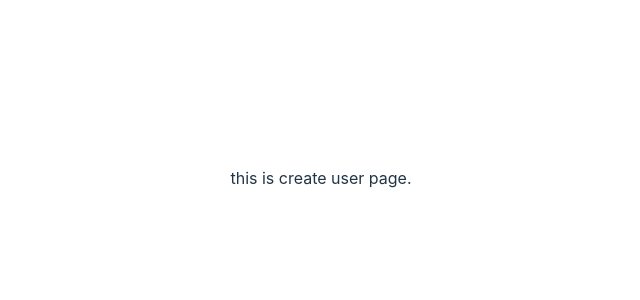
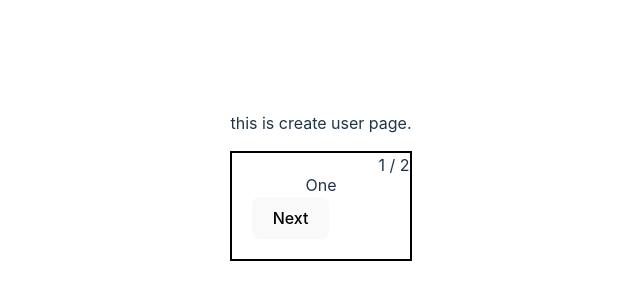
Before and after one commit to eStoreLabsAdmin/multistep-form, a React (Vite) app: page /create in a window 1280 px wide. Shown: the part 222-522 px from the top of the page, without its empty margins (319-959 px from the left). Built offline with nearby package versions, Linux system fonts and the light colour scheme.

Commit message:
creating forms

```diff
--- /dev/null
+++ b/src/hooks/useMultiStepForm.tsx
@@ -0,0 +1,33 @@
+import { ReactElement, useState } from "react";
+
+export function useMultiStepForm(steps: ReactElement[]) {
+  const [currentStepIndex, setCurrentStepIndex] = useState(0);
+
+  function next() {
+    setCurrentStepIndex((i) => {
+      if (i >= steps.length - 1) return i;
+      return i + 1;
+    });
+  }
+
+  function back() {
+    setCurrentStepIndex((i) => {
+      if (i <= 0) return i;
+      return i - 1;
+    });
+  }
+
+  function goTo(index: number) {
+    setCurrentStepIndex(index);
+  }
+
+  return {
+    currentStepIndex,
+    step: steps[currentStepIndex],
+    goTo,
+    next,
+    back,
+    steps,
+    isFirstStep: currentStepIndex === 0,
+  };
+}
--- a/src/pages/createUser.tsx
+++ b/src/pages/createUser.tsx
@@ -1,9 +1,37 @@
 import React from "react";
+import { useMultiStepForm } from "../hooks/useMultiStepForm";
+import { Button } from "react-bootstrap";
 
 export const CreateUser: React.FC = () => {
+  const { steps, currentStepIndex, step, isFirstStep, back, next } =
+    useMultiStepForm([<div>One</div>, <div>Two</div>]);
   return (
     <>
       <p>this is create user page.</p>
+      <div
+        style={{
+          position: "relative",
+          border: "2px solid black",
+          padding: "20px",
+        }}
+      >
+        <form>
+          <div style={{ position: "absolute", top: "0", right: "0" }}>
+            {currentStepIndex + 1} / {steps.length}
+          </div>
+          {step}
+          <div style={{ display: "flex", justifyContent: "space-between" }}>
+            {!isFirstStep && (
+              <Button type="button" onClick={back}>
+                Prev
+              </Button>
+            )}
+            <Button type="button" onClick={next}>
+              Next
+            </Button>
+          </div>
+        </form>
+      </div>
     </>
   );
 };
```
Also changed, not shown: src/components/form/UserData.tsx (added), src/components/form/UserOptions.tsx (added), src/components/form/UserPlan.tsx (added).
